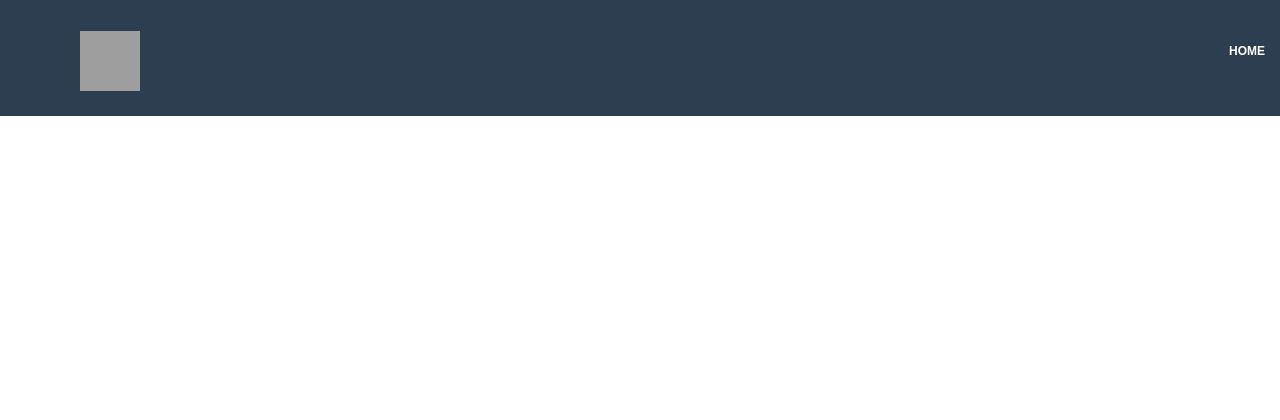
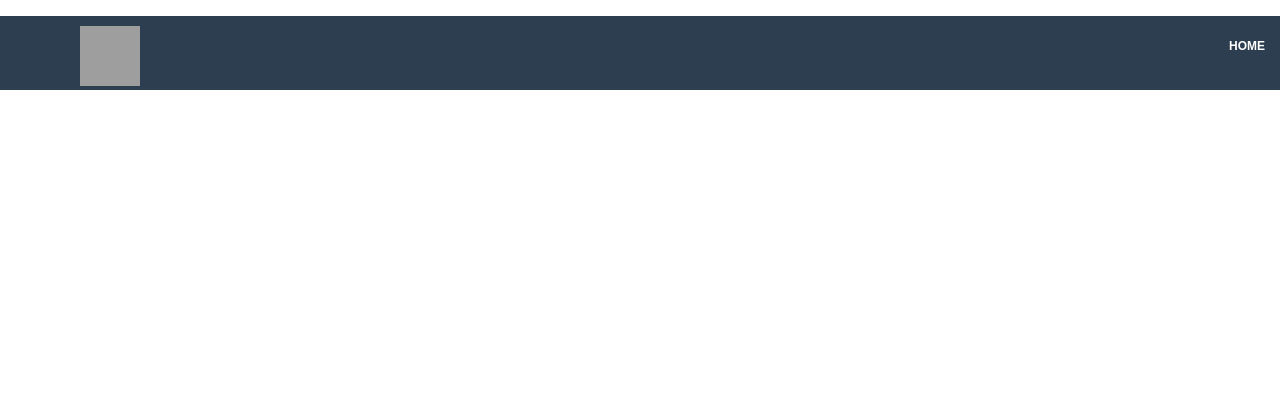
Before and after one commit to imadahmad97/DataOne, a Flask app: page / in a window 1280 px wide. Shown: the top 420 px of the page. Run offline with Flask 2, Linux system fonts and the light colour scheme; some libraries are stand-ins or nearby versions; grey boxes are pictures that could not be loaded.

Commit message:
removed padding from nav

```diff
--- a/database_files/static/style.css
+++ b/database_files/static/style.css
@@ -19,8 +19,6 @@
 vertical-align: center;
 }
 .nav {
-padding-bottom: 5px;
-padding-top: 5px;
 margin: 0;
 text-align: left;
 vertical-align: center;
```
